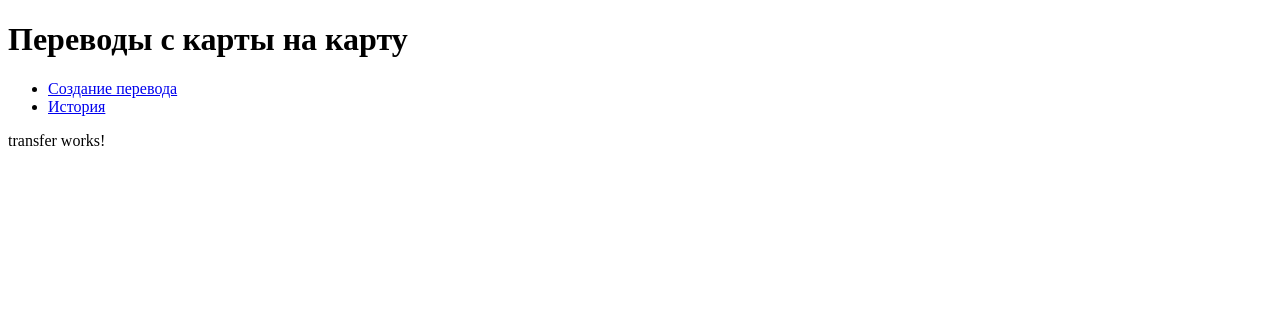
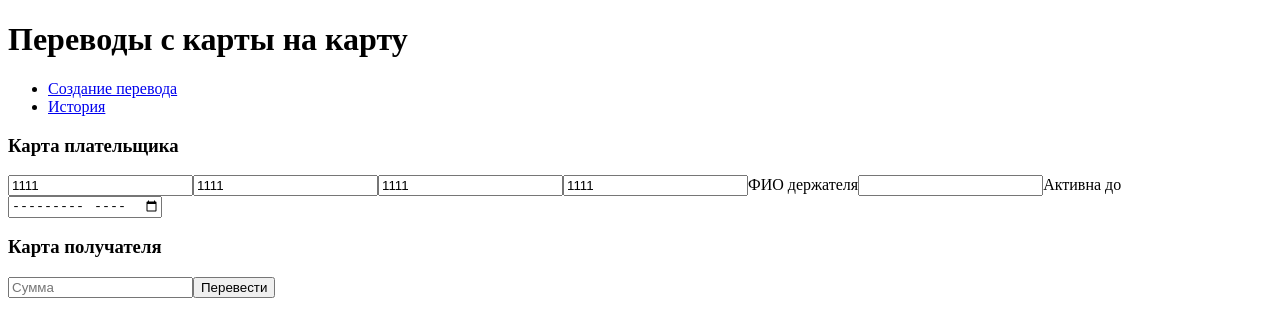
Before and after one commit to artem-mangilev/artsofte, an Angular app: page /transfer in a window 1280 px wide. Shown: the top 336 px of the page. Built offline with nearby package versions, Linux system fonts and the light colour scheme.

Commit message:
Create custom card number control

```diff
--- /dev/null
+++ b/src/app/transfer/card-number/card-number.component.html
@@ -0,0 +1,21 @@
+<!-- TODO: refactor this shit with *ngFor -->
+<input
+  type="text"
+  (input)="onInput(0, $event.target.value)"
+  [value]="cardNumberSegments[0]"
+/>
+<input
+  type="text"
+  (input)="onInput(1, $event.target.value)"
+  [value]="cardNumberSegments[1]"
+/>
+<input
+  type="text"
+  (input)="onInput(2, $event.target.value)"
+  [value]="cardNumberSegments[2]"
+/>
+<input
+  type="text"
+  (input)="onInput(3, $event.target.value)"
+  [value]="cardNumberSegments[3]"
+/>
--- /dev/null
+++ b/src/app/transfer/card-number/card-number.component.ts
@@ -0,0 +1,41 @@
+import { Component, forwardRef, OnInit } from '@angular/core'
+import { ControlValueAccessor, NG_VALUE_ACCESSOR } from '@angular/forms'
+
+@Component({
+  selector: 'app-card-number',
+  templateUrl: './card-number.component.html',
+  styleUrls: ['./card-number.component.scss'],
+  providers: [
+    {
+      provide: NG_VALUE_ACCESSOR,
+      useExisting: forwardRef(() => CardNumberComponent),
+      multi: true,
+    },
+  ],
+})
+export class CardNumberComponent implements OnInit, ControlValueAccessor {
+  cardNumberSegments: string[] = Array(4).fill('')
+
+  constructor() {}
+
+  ngOnInit(): void {}
+
+  onChange(value: string) {}
+
+  onInput(index: number, value: string) {
+    this.cardNumberSegments[index] = value
+
+    const stringified = this.cardNumberSegments.join(' ')
+    this.onChange(stringified)
+  }
+
+  writeValue(value: string) {
+    this.cardNumberSegments = value.split(' ')
+  }
+
+  registerOnChange(fn) {
+    this.onChange = fn
+  }
+
+  registerOnTouched() {}
+}
--- a/src/app/transfer/transfer.component.html
+++ b/src/app/transfer/transfer.component.html
@@ -1 +1,28 @@
-<p>transfer works!</p>
+<form [formGroup]="form">
+  <div class="sender-card">
+    <h3>Карта плательщика</h3>
+
+    <!-- CardNumberComponent -->
+    <app-card-number formControlName="cardNumber"></app-card-number>
+
+    <label>
+      <span>ФИО держателя</span>
+      <input type="text" />
+    </label>
+
+    <label>
+      <span>Активна до</span>
+      <input type="month" />
+    </label>
+  </div>
+
+  <div class="receiver-card">
+    <h3>Карта получателя</h3>
+
+    <!-- CardNumberComponent -->
+  </div>
+
+  <input type="number" min="0" placeholder="Сумма" />
+
+  <button type="submit">Перевести</button>
+</form>
--- a/src/app/transfer/transfer.component.ts
+++ b/src/app/transfer/transfer.component.ts
@@ -1,15 +1,23 @@
-import { Component, OnInit } from '@angular/core';
+import { Component, OnInit } from '@angular/core'
+import { FormBuilder, FormGroup } from '@angular/forms'
 
 @Component({
   selector: 'app-transfer',
   templateUrl: './transfer.component.html',
-  styleUrls: ['./transfer.component.scss']
+  styleUrls: ['./transfer.component.scss'],
 })
 export class TransferComponent implements OnInit {
+  form: FormGroup
 
-  constructor() { }
+  constructor(private fb: FormBuilder) {}
 
   ngOnInit(): void {
+    this.form = this.fb.group({
+      cardNumber: '1111 1111 1111 1111',
+    })
+
+    this.form.get('cardNumber').valueChanges.subscribe((value) => {
+      console.log(value)
+    })
   }
-
 }
```
Also changed, not shown: src/app/app.module.ts (+13 -13 lines), src/app/transfer/card-number/card-number.component.scss (added), 1 other file (tests, documents, lock files or other folders).
